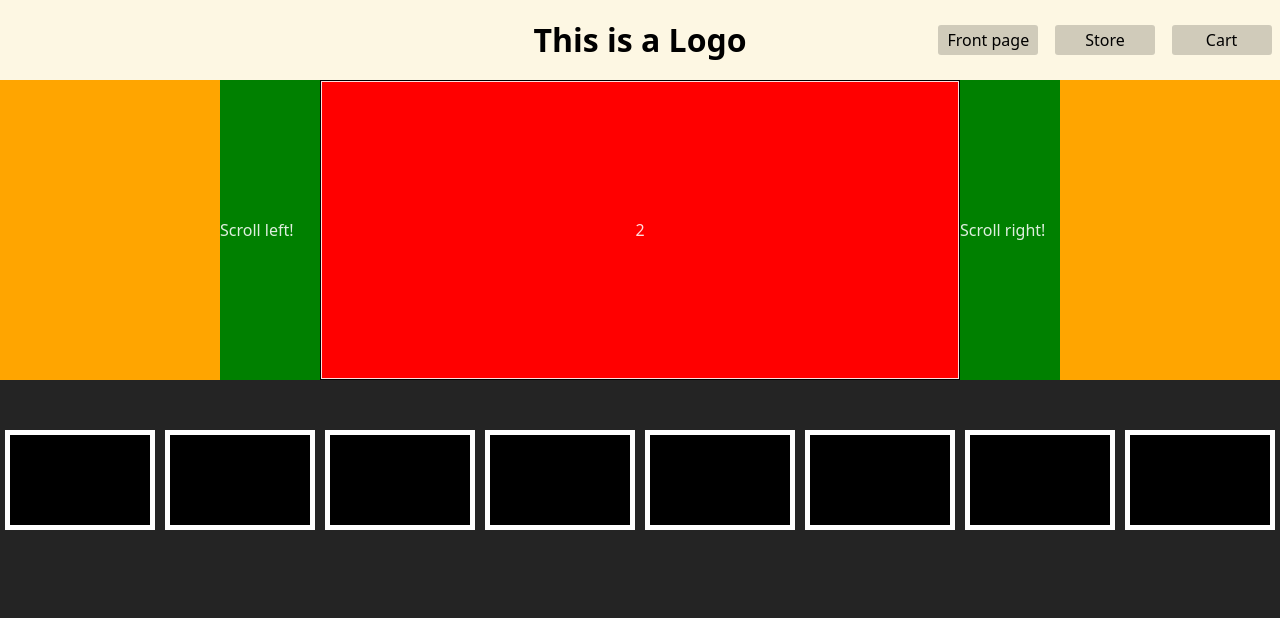
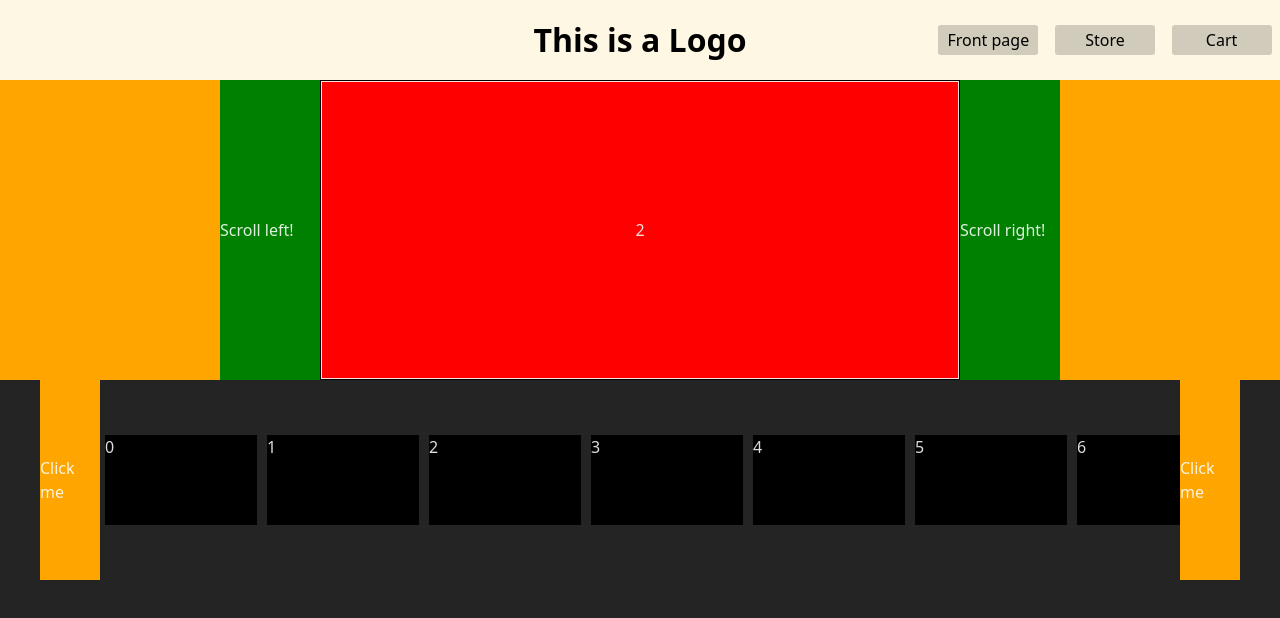
Before and after one commit to wellwe11/shoppingCart, a React (Vite) app: page / in a window 1280 px wide. Shown: the top 618 px of the page. Built offline with nearby package versions, Linux system fonts and the light colour scheme.

Commit message:
think im done with the smaller picture-wheel. Damn these things require a lot of logic and thinking

```diff
--- a/src/components/DEFAULTPAGE/DefaultPage.jsx
+++ b/src/components/DEFAULTPAGE/DefaultPage.jsx
@@ -1,9 +1,13 @@
-import { useEffect, useState } from "react";
+import { useEffect, useRef, useState } from "react";
 import classes from "./defaultPage.module.scss";
 import React from "react";
 
 const PictureSliderSmall = ({ size }) => {
+  const [activeImage, setActiveImage] = useState(0);
   const images = [];
+
+  const elementTarget = useRef(null);
+  const [elementWidth, setElementWidth] = useState(null);
 
   const createImages = () => {
     for (let i = 0; i < size; i++) {
@@ -11,12 +15,69 @@ const PictureSliderSmall = ({ size }) => {
     }
   };
   createImages();
+
+  const addActiveImage = () => {
+    if (activeImage < 9) {
+      setActiveImage((prevImg) => prevImg + 1);
+    }
+  };
+
+  const subtractActiveImage = () => {
+    if (activeImage >= 1) {
+      setActiveImage((prevImg) => prevImg - 1);
+    }
+  };
+
+  useEffect(() => {
+    const resizeObserver = new ResizeObserver(() => {
+      if (elementTarget.current) {
+        setElementWidth(elementTarget.current.offsetWidth);
+      }
+    });
+
+    if (elementTarget.current) {
+      resizeObserver.observe(elementTarget.current);
+    }
+
+    return () => {
+      if (elementTarget.current) {
+        resizeObserver.unobserve(elementTarget.current);
+      }
+    };
+  }, []);
+
+  console.log(elementWidth * activeImage);
+
+  console.log(elementWidth);
+
   return (
     <div className={classes.smallPictureSlider}>
       <div className={classes.pictureSliderContainer}>
-        {images.map((img, index) => (
-          <div key={index} className={classes.pictureSliderImage}></div>
-        ))}
+        <button
+          onClick={subtractActiveImage}
+          className={classes.smallSliderButtons}
+        >
+          Click me
+        </button>
+        <div
+          style={{
+            transform: `translateX(-${(elementWidth - 8) * activeImage}px)`,
+          }}
+          className={classes.pictureSliderWrapper}
+        >
+          {images.map((img, index) => (
+            <div
+              key={index}
+              className={classes.pictureSliderImage}
+              ref={elementTarget}
+            >
+              {index}
+            </div>
+          ))}
+        </div>
+        <button onClick={addActiveImage} className={classes.smallSliderButtons}>
+          Click me
+        </button>
       </div>
     </div>
   );
@@ -71,10 +132,7 @@ const PictureSliderBig = ({ size }) => {
   return (
     <div className={classes.bigPictureSLider}>
       <div className={classes.pictureSliderContainer}>
-        <button
-          onClick={subtractActiveImage}
-          className={classes.leftButtonClicker}
-        >
+        <button onClick={subtractActiveImage} className={classes.buttonClicker}>
           Scroll left!
         </button>
         <div
@@ -90,7 +148,7 @@ const PictureSliderBig = ({ size }) => {
             </React.Fragment>
           ))}
         </div>
-        <button onClick={addActiveImage} className={classes.rightButtonClicker}>
+        <button onClick={addActiveImage} className={classes.buttonClicker}>
           Scroll right!
         </button>
       </div>
--- a/src/components/DEFAULTPAGE/defaultPage.module.scss
+++ b/src/components/DEFAULTPAGE/defaultPage.module.scss
@@ -41,8 +41,7 @@
     align-items: center;
   }
 
-  .leftButtonClicker,
-  .rightButtonClicker {
+  .buttonClicker {
     height: 100%;
     width: 100px;
 
@@ -56,17 +55,34 @@
   .pictureSliderContainer {
     width: 100%;
     height: 200px;
+    max-width: 1200px;
+
+    display: flex;
+    justify-content: center;
+    overflow: hidden;
+
+    justify-self: center;
+  }
+
+  .pictureSliderWrapper {
+    width: 90%;
     display: flex;
     justify-content: space-between;
     align-items: center;
-    overflow: hidden;
+    transition: transform 0.3s ease-out;
   }
 
   .pictureSliderImage {
-    min-width: 150px;
+    min-width: 15%;
     height: 100px;
     background-color: black;
-    border: 5px solid white;
-    margin: 5px;
+    border: 5px solid #242424;
+  }
+
+  .smallSliderButtons {
+    width: 5%;
+    height: 200px;
+    background-color: orange;
+    z-index: 1;
   }
 }
```
